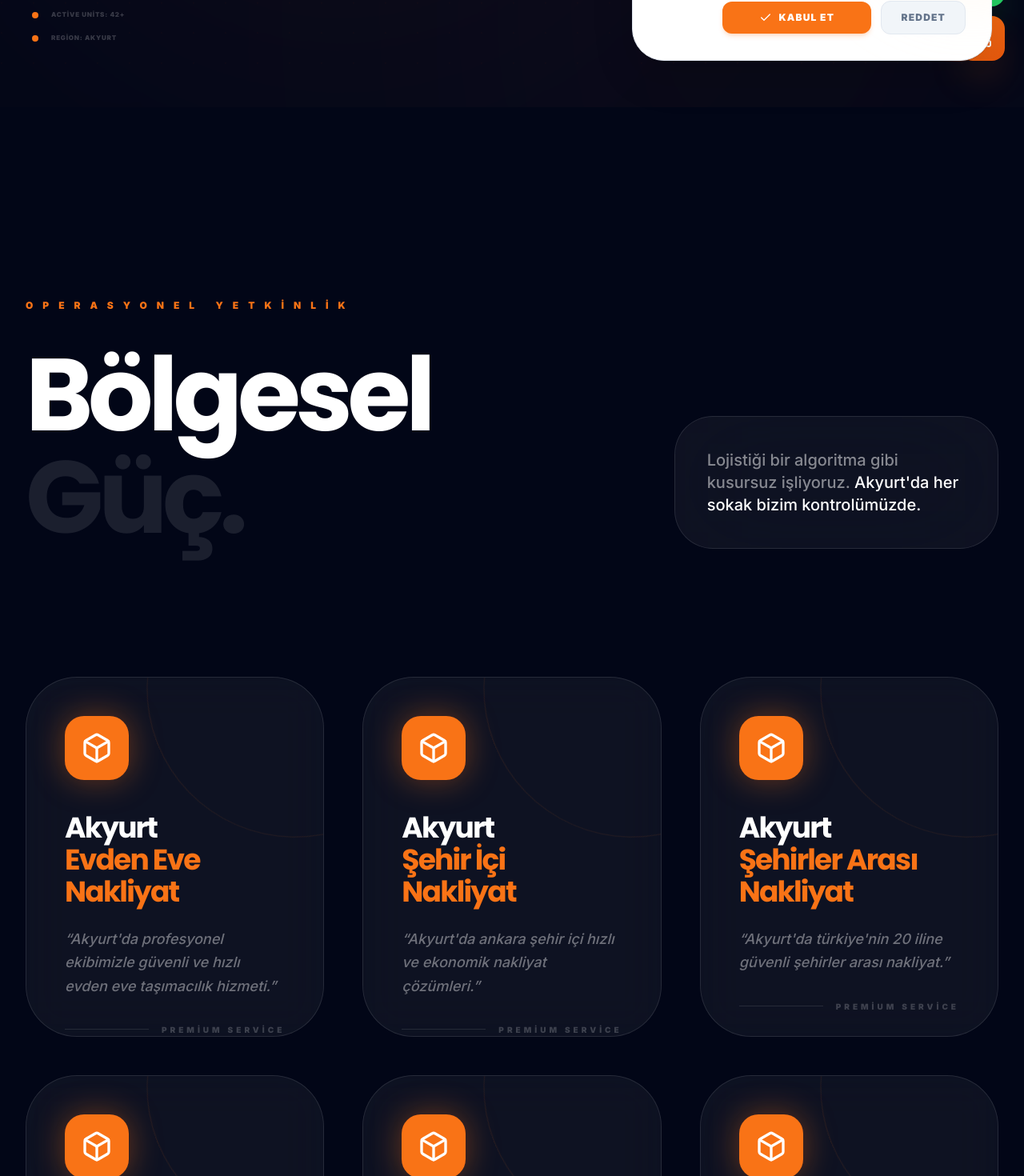
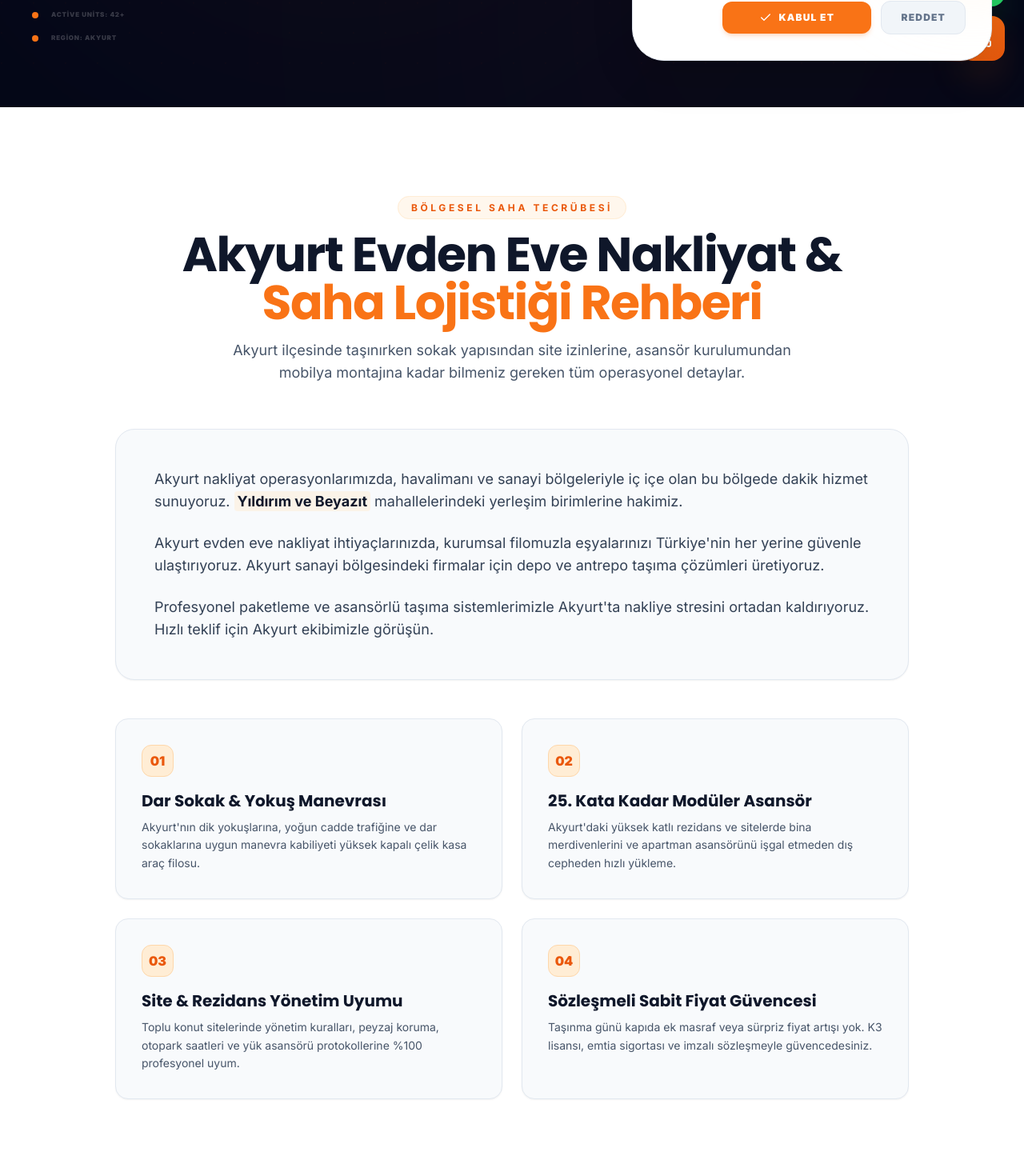
Before and after one commit to Majestei/ankara-nakliyat, a Next.js app: page /islemler/ankara/akyurt in a window 1280 px wide. Shown: the part 700-2170 px from the top of the page at 80% size. Built offline with nearby package versions, Linux system fonts and the light colour scheme.

Commit message:
feat: ilce mahalle ve servis sayfalarina zengin lojistik rehberi 2026 fiyat tablolari ve SSS eklendi

```diff
--- a/src/app/islemler/ankara/[ilce]/[slug]/page.tsx
+++ b/src/app/islemler/ankara/[ilce]/[slug]/page.tsx
@@ -5,6 +5,10 @@ import { ankaraIlceleri, firmaBilgileri } from "@/data/siteData";
 import { neighborhoodsByDistrict } from "@/data/neighborhoodData";
 import { IconPhone, IconCheck, IconMapPin } from "@/components/Icons";
 import MahalleClient from "@/components/MahalleClient";
+import PricingTable from "@/components/PricingTable";
+import TrustBadgesSection from "@/components/TrustBadgesSection";
+import ContractGuaranteeSection from "@/components/ContractGuaranteeSection";
+import MovingChecklistSection from "@/components/MovingChecklistSection";
 
 // Hizmet alt sayfa tanımları
 const ilceHizmetler = [
@@ -342,6 +346,22 @@ export default function CombinedIlceSubPage({ params }: Props) {
                     </div>
                 </section>
 
+                {/* 2026 District Service Pricing Table */}
+                <PricingTable
+                    title={`${ilce.name} ${hizmet.title} Fiyatları (2026)`}
+                    subtitle={`${ilce.name} genelinde geçerli şeffaf fiyat tarifemiz. K3 lisansı, tam kapsamlı sigorta ve profesyonel montaj dahildir.`}
+                    locationName={`${ilce.name}`}
+                />
+
+                {/* Moving Checklist */}
+                <MovingChecklistSection />
+
+                {/* Contract Guarantee */}
+                <ContractGuaranteeSection />
+
+                {/* Institutional Trust Badges */}
+                <TrustBadgesSection />
+
                 {/* CTA */}
                 <section className="section-padding bg-gradient-to-br from-primary-600 to-orange-600 text-white relative overflow-hidden">
                     <div className="absolute inset-0 overflow-hidden pointer-events-none">
--- a/src/components/AnkaraIlceClient.tsx
+++ b/src/components/AnkaraIlceClient.tsx
@@ -13,6 +13,8 @@ import {
 import { IlceInternalLinks, HizmetInternalLinks } from "@/components/InternalLinks";
 import PricingTable from "@/components/PricingTable";
 import TrustBadgesSection from "@/components/TrustBadgesSection";
+import ContractGuaranteeSection from "@/components/ContractGuaranteeSection";
+import MovingChecklistSection from "@/components/MovingChecklistSection";
 
 // ── SPATIAL UI COMPONENTS ──
 
@@ -141,6 +143,144 @@ function PodCard({ item, ilceName, ilceSlug, index }: { item: any, ilceName: str
     );
 }
 
+function DistrictGuideSection({ ilce }: { ilce: { name: string; slug: string } }) {
+    const content = ilceIcerikleri[ilce.slug] || [
+        `${ilce.name} evden eve nakliyat hizmetlerimizde, bölgenin sokak yapısına ve mimari özelliklerine uygun geniş araç filomuz ve kadrolu ekibimizle profesyonel çözümler sunuyoruz.`,
+        `${ilce.name}'da yüksek katlı siteler ve müstakil yerleşimler için geliştirdiğimiz 25. kata kadar erişen modüler asansör sistemimizle eşyalarınızı bina merdivenlerine temas etmeden, sıfır hasar riskiyle taşıyoruz.`,
+        `Taşınma öncesinde ücretsiz ekspertiz yaparak sabit fiyat sözleşmesi imzalıyor, ambalajlamadan montaja kadar süreci anahtar teslim olarak tamamlıyoruz.`
+    ];
+
+    const highlights = [
+        {
+            title: "Dar Sokak & Yokuş Manevrası",
+            desc: `${ilce.name}'nın dik yokuşlarına, yoğun cadde trafiğine ve dar sokaklarına uygun manevra kabiliyeti yüksek kapalı çelik kasa araç filosu.`
+        },
+        {
+            title: "25. Kata Kadar Modüler Asansör",
+            desc: `${ilce.name}'daki yüksek katlı rezidans ve sitelerde bina merdivenlerini ve apartman asansörünü işgal etmeden dış cepheden hızlı yükleme.`
+        },
+        {
+            title: "Site & Rezidans Yönetim Uyumu",
+            desc: `Toplu konut sitelerinde yönetim kuralları, peyzaj koruma, otopark saatleri ve yük asansörü protokollerine %100 profesyonel uyum.`
+        },
+        {
+            title: "Sözleşmeli Sabit Fiyat Güvencesi",
+            desc: `Taşınma günü kapıda ek masraf veya sürpriz fiyat artışı yok. K3 lisansı, emtia sigortası ve imzalı sözleşmeyle güvencedesiniz.`
+        }
+    ];
+
+    return (
+        <section className="py-20 md:py-28 bg-white border-b border-slate-200 relative overflow-hidden">
+            <div className="container-custom max-w-5xl px-4">
+                <div className="text-center mb-14 space-y-4">
+                    <span className="text-primary-600 font-bold text-xs uppercase tracking-[0.3em] bg-primary-50 px-4 py-1.5 rounded-full border border-primary-100">
+                        Bölgesel Saha Tecrübesi
+                    </span>
+                    <h2 className="text-3xl md:text-5xl lg:text-6xl font-heading font-black text-slate-900 tracking-tight">
+                        {ilce.name} Evden Eve Nakliyat & <br />
+                        <span className="text-transparent bg-clip-text bg-gradient-to-r from-primary-500 to-orange-500">
+                            Saha Lojistiği Rehberi
+                        </span>
+                    </h2>
+                    <p className="text-slate-600 text-base md:text-lg max-w-3xl mx-auto leading-relaxed">
+                        {ilce.name} ilçesinde taşınırken sokak yapısından site izinlerine, asansör kurulumundan mobilya montajına kadar bilmeniz gereken tüm operasyonel detaylar.
+                    </p>
+                </div>
+
+                <div className="bg-slate-50 border border-slate-200 rounded-3xl p-8 md:p-12 mb-12 space-y-6 shadow-sm">
+                    {content.map((p, idx) => (
+                        <p
+                            key={idx}
+                            className="text-slate-700 text-base md:text-lg leading-relaxed"
+                            dangerouslySetInnerHTML={{
+                                __html: p.replace(/\*\*(.*?)\*\*/g, "<strong class='text-slate-900 font-bold bg-primary-100/50 px-1 py-0.5 rounded'>$1</strong>")
+                            }}
+                        />
+                    ))}
+                </div>
+
+                <div className="grid sm:grid-cols-2 gap-6">
+                    {highlights.map((h, i) => (
+                        <div key={i} className="p-6 md:p-8 bg-slate-50 border border-slate-200 rounded-2xl shadow-sm hover:border-primary-500/50 hover:bg-primary-50/20 transition-all">
+                            <div className="w-10 h-10 rounded-xl bg-primary-100 text-primary-600 flex items-center justify-center font-black text-base mb-4 border border-primary-200">
+                                0{i + 1}
+                            </div>
+                            <h3 className="text-lg md:text-xl font-bold text-slate-900 mb-2">{h.title}</h3>
+                            <p className="text-sm text-slate-600 leading-relaxed">{h.desc}</p>
+                        </div>
+                    ))}
+                </div>
+            </div>
+        </section>
+    );
+}
+
+function DistrictFaqAccordion({ ilceName }: { ilceName: string }) {
+    const [openIndex, setOpenIndex] = useState<number | null>(0);
+
+    const faqs = [
+        {
+            q: `${ilceName}'da evden eve nakliyat fiyatları ne kadar?`,
+            a: `${ilceName} nakliyat fiyatları 2026 yılı için ortalama 1+1 daireler için 8.000 - 12.000 ₺, 2+1 daireler için 12.000 - 16.500 ₺, 3+1 daireler için 16.500 - 23.000 ₺ aralığındadır. Fiyat; kat durumu, asansör gereksinimi ve seçilen pakete (Standart veya Anahtar Teslim VIP) göre netleşir.`
+        },
+        {
+            q: `${ilceName}'da asansörlü nakliyat kurulumu için cadde veya sokak izni gerekiyor mu?`,
+            a: `Modüler dış cephe asansörlerimiz araç üstü hidrolik sistem olduğu için çoğu sokakta trafiği tıkamadan 20-30 dakikada kurulur. Dar sokaklarda veya ana arterlerde gerekirse zabıta ve belediye izin süreçlerini önceden koordine ediyoruz.`
+        },
+        {
+            q: `${ilceName} taşınma süreci ortalama kaç saat sürer?`,
+            a: `${ilceName} içi taşımalarda 4-5 kişilik kadrolu ekibimiz ve dış cephe asansörümüz sayesinde sabah 08:30'da başlayan bir 3+1 daire taşınması ortalama 4-6 saat içinde yeni evinizde mobilyalarınız monte edilmiş olarak teslim edilir.`
+        },
+        {
+            q: `Mobilya demontaj, montaj ve beyaz eşya bağlantıları fiyata dahil mi?`,
+            a: `Evet. Ekibimizdeki kadrolu marangoz gardırop, baza, masa ve üniteleri söker; yeni evinizde dilediğiniz odaya kurar. Çamaşır ve bulaşık makinelerinizin su tesisat bağlantıları da fiyata dahildir.`
+        },
+        {
+            q: `Taşınma günü sürpriz fiyat artışı veya ek masraf çıkar mı?`,
+            a: `Asla. Taşıma öncesi WhatsApp video keşfi veya fiziki ekspertiz ile sabit fiyat sözleşmesi imzalanır. Sözleşmede yazan rakam haricinde tek bir kuruş ek ücret talep edilmez.`
+        }
+    ];
+
+    return (
+        <section className="py-20 md:py-28 bg-white border-t border-slate-200">
+            <div className="container-custom max-w-4xl px-4">
+                <div className="text-center mb-12 space-y-4">
+                    <span className="text-primary-600 font-bold text-xs uppercase tracking-widest bg-primary-50 px-4 py-1.5 rounded-full border border-primary-100">
+                        Merak Edilenler
+                    </span>
+                    <h2 className="text-3xl md:text-5xl font-heading font-black text-slate-900 tracking-tight">
+                        {ilceName} Nakliyat Sıkça Sorulan Sorular
+                    </h2>
+                    <p className="text-slate-600 text-sm md:text-base">
+                        {ilceName} bölgesindeki taşınma süreçleriyle ilgili müşterilerimizin en çok sorduğu sorular ve şeffaf yanıtlarımız.
+                    </p>
+                </div>
+
+                <div className="space-y-4">
+                    {faqs.map((faq, i) => (
+                        <div key={i} className="bg-slate-50 border border-slate-200 rounded-2xl overflow-hidden shadow-sm transition-all">
+                            <button
+                                onClick={() => setOpenIndex(openIndex === i ? null : i)}
+                                className="w-full text-left p-6 flex items-center justify-between gap-4 font-bold text-slate-900 hover:text-primary-600 transition-colors"
+                            >
+                                <span className="text-base md:text-lg">{faq.q}</span>
+                                <span className={`text-xl font-black transition-transform duration-200 text-primary-500 shrink-0 ${openIndex === i ? "rotate-45" : ""}`}>
+                                    +
+                                </span>
+                            </button>
+                            {openIndex === i && (
+                                <div className="px-6 pb-6 text-slate-600 text-sm md:text-base leading-relaxed border-t border-slate-200/60 pt-4">
+                                    {faq.a}
+                                </div>
+                            )}
+                        </div>
+                    ))}
+                </div>
+            </div>
+        </section>
+    );
+}
+
 // ── MAIN CLIENT COMPONENT ──
 
 export default function AnkaraIlceClient({ ilce, digerIlceler }: { ilce: any, digerIlceler: any[] }) {
@@ -213,6 +353,9 @@ export default function AnkaraIlceClient({ ilce, digerIlceler }: { ilce: any, di
                 </div>
             </section>
 
+            {/* ── DISTRICT LOGISTICS & FIELD GUIDE ── */}
+            <DistrictGuideSection ilce={ilce} />
+
             {/* ── SPATIAL PODS GRID ── */}
             <section className="py-24 md:py-40 lg:py-60 relative">
                 <div className="container-custom">
@@ -275,8 +418,6 @@ export default function AnkaraIlceClient({ ilce, digerIlceler }: { ilce: any, di
                 </section>
             )}
 
-
-
             {/* ── DIGITAL TERMINAL DASHBOARD ── */}
             <section className="py-24 md:py-40 bg-white rounded-t-[2.5rem] md:rounded-t-[5rem] lg:rounded-[10rem] relative z-10 shadow-[0_-50px_100px_rgba(0,0,0,0.1)]">
                 <div className="container-custom">
@@ -337,8 +478,17 @@ export default function AnkaraIlceClient({ ilce, digerIlceler }: { ilce: any, di
                 locationName={ilce.name}
             />
 
+            {/* ── MOVING CHECKLIST SECTION ── */}
+            <MovingChecklistSection />
+
+            {/* ── CONTRACT GUARANTEE SECTION ── */}
+            <ContractGuaranteeSection />
+
             {/* ── INSTITUTIONAL TRUST BADGES (K3 & RESMİ GÜVENCE) ── */}
             <TrustBadgesSection />
+
+            {/* ── DISTRICT FAQ ACCORDION ── */}
+            <DistrictFaqAccordion ilceName={ilce.name} />
 
             {/* ── THE KINETIC HUB ── */}
             <section className="py-24 md:py-40 lg:py-60 bg-white">
@@ -359,37 +509,6 @@ export default function AnkaraIlceClient({ ilce, digerIlceler }: { ilce: any, di
                                 <div className="absolute inset-0 bg-primary-500 translate-y-full group-hover:translate-y-0 transition-transform duration-700 ease-in-out opacity-10" />
                             </Link>
                         ))}
-                    </div>
-                </div>
-            </section>
-
-            {/* ── EDITORIAL SPOTLIGHT ── */}
-            <section className="py-24 md:py-40 lg:py-60 bg-slate-950 relative overflow-hidden">
-                <div className="container-custom max-w-6xl relative z-10">
-                    <div className="grid lg:grid-cols-2 gap-32 items-center">
-                        <div className="space-y-12">
-                            <div className="w-24 h-px bg-primary-500" />
-                             <h2 className="text-5xl md:text-7xl font-heading font-black text-white tracking-tighter leading-[0.9] md:leading-none">
-                                {ilce.name} <br /> <span className="text-white/20 italic">İstihbaratı.</span>
-                            </h2>
-                            <div className="prose prose-invert prose-2xl text-white/40 leading-relaxed space-y-10 font-medium">
-                                {ilceIcerikleri[ilce.slug] ? (
-                                    ilceIcerikleri[ilce.slug].map((text: string, idx: number) => (
-                                        <p key={idx} dangerouslySetInnerHTML={{ __html: text.replace(/\*\*(.*?)\*\*/g, "<strong class='text-primary-500'>$1</strong>") }} />
-                                    ))
-                                ) : (
-                                    <p>{ilce.name} bölgesinde 15 yıllık tecrübemizle lojistik standartlarını belirliyoruz.</p>
-                                )}
-                            </div>
-                        </div>
-                        <div className="relative aspect-[3/4] bg-white/5 border border-white/10 rounded-[5rem] overflow-hidden group shadow-3xl">
-                            <Image src="/images/hizmetler/evden-eve-nakliyat.webp" alt={ilce.name} fill className="object-cover opacity-20 grayscale group-hover:grayscale-0 group-hover:opacity-40 transition-all duration-1000" />
-                            <div className="absolute inset-0 bg-gradient-to-t from-slate-950 via-transparent to-transparent" />
-                            <div className="absolute bottom-12 left-12 right-12">
-                                <p className="text-white font-black text-4xl tracking-tighter uppercase">{ilce.name}</p>
-                                <p className="text-primary-500 text-[10px] font-black uppercase tracking-[0.5em] mt-2">Onaylanmış Operasyon</p>
-                            </div>
-                        </div>
                     </div>
                 </div>
             </section>
--- a/src/components/MahalleClient.tsx
+++ b/src/components/MahalleClient.tsx
@@ -7,8 +7,11 @@ import { motion, useScroll, useTransform, useSpring, useMotionValue } from "fram
 import { firmaBilgileri, hizmetler, ilceIcerikleri } from "@/data/siteData";
 import {
     IconPhone, IconShield, IconTruck,
-    IconBox, IconCog, IconArrow, IconStar
+    IconBox, IconCog, IconArrow, IconStar, IconCheck
 } from "@/components/Icons";
+import PricingTable from "@/components/PricingTable";
+import TrustBadgesSection from "@/components/TrustBadgesSection";
+import ContractGuaranteeSection from "@/components/ContractGuaranteeSection";
 
 // ── SPATIAL UI COMPONENTS ──
 
@@ -239,7 +242,18 @@ export default function MahalleClient({ ilce, mahalle, digerMahalleler, isIstanb
                 </div>
             </section>
 
+            {/* ── 2026 MAHALLE PRICING TABLE ── */}
+            <PricingTable
+                title={`${ilce.name} ${mahalle.name} Nakliyat Fiyatları (2026)`}
+                subtitle={`${ilce.name} ${mahalle.name} genelinde geçerli, şeffaf, sigortalı ve marangozlu evden eve nakliyat fiyat tarifesi. Sürpriz ek maliyet olmadan güvenle taşının.`}
+                locationName={`${ilce.name} ${mahalle.name}`}
+            />
 
+            {/* ── INSTITUTIONAL TRUST BADGES ── */}
+            <TrustBadgesSection />
+
+            {/* ── CONTRACT GUARANTEE ── */}
+            <ContractGuaranteeSection />
 
             {/* ── THE KINETIC HUB (Diğer Mahalleler) ── */}
             <section className="py-24 md:py-40 bg-white border-t border-slate-100">
```
